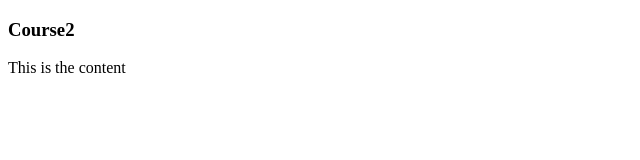
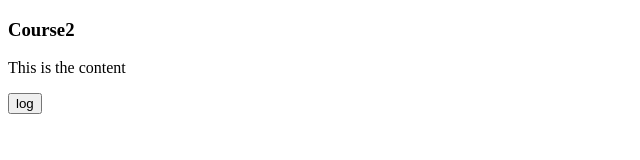
Before and after one commit to ahawazi/JavaScript-SandBox, a plain HTML site: page Course2/index.html in a window 1280 px wide. Shown: the full height of the page, 0-640 px from the left. Drawn offline with Linux system fonts and the light colour scheme.

Commit message:
add button

```diff
--- a/Course2/index.html
+++ b/Course2/index.html
@@ -9,5 +9,6 @@
 <body>
     <h3>Course2</h3>
     <p id="content">This is the content</p>
+    <button onclick="console.log('logged')">log</button>
 </body>
 </html>
```
